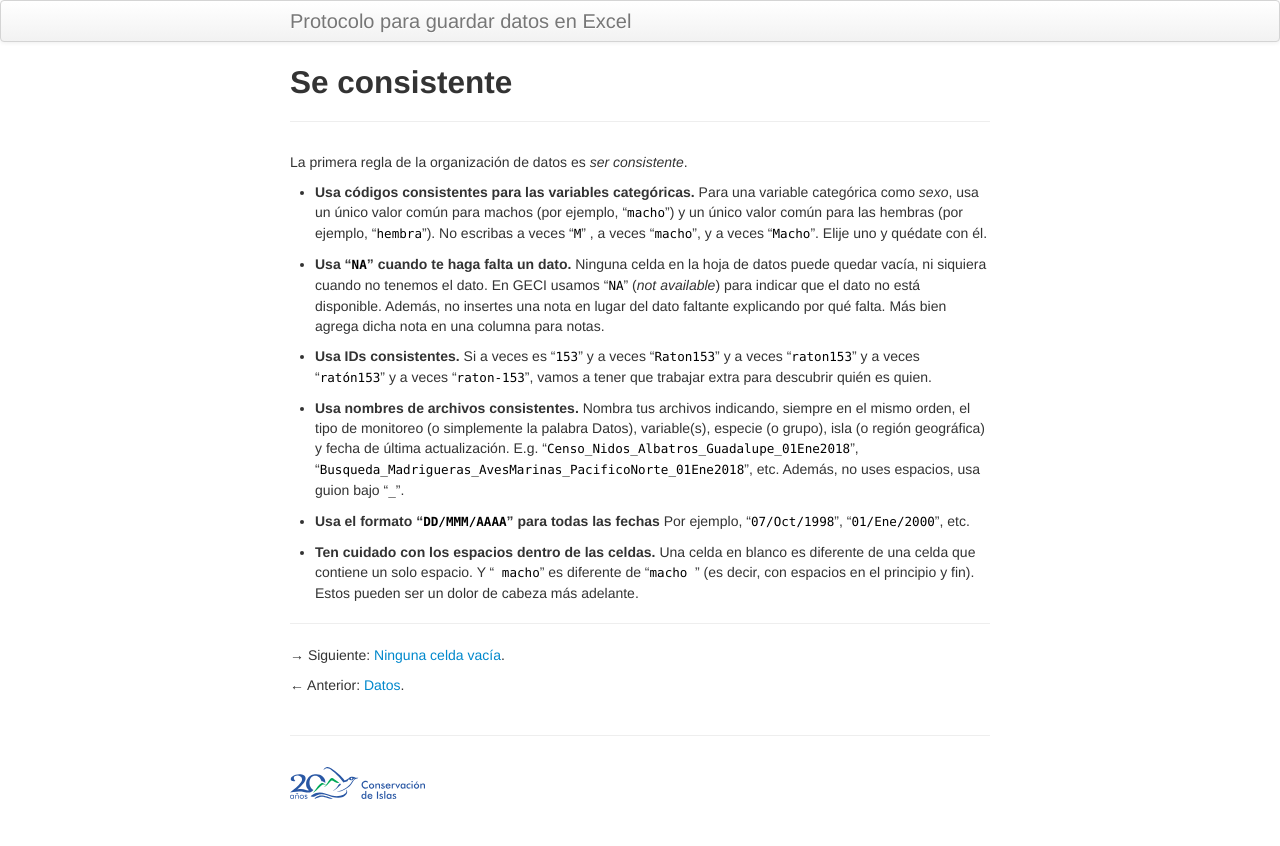
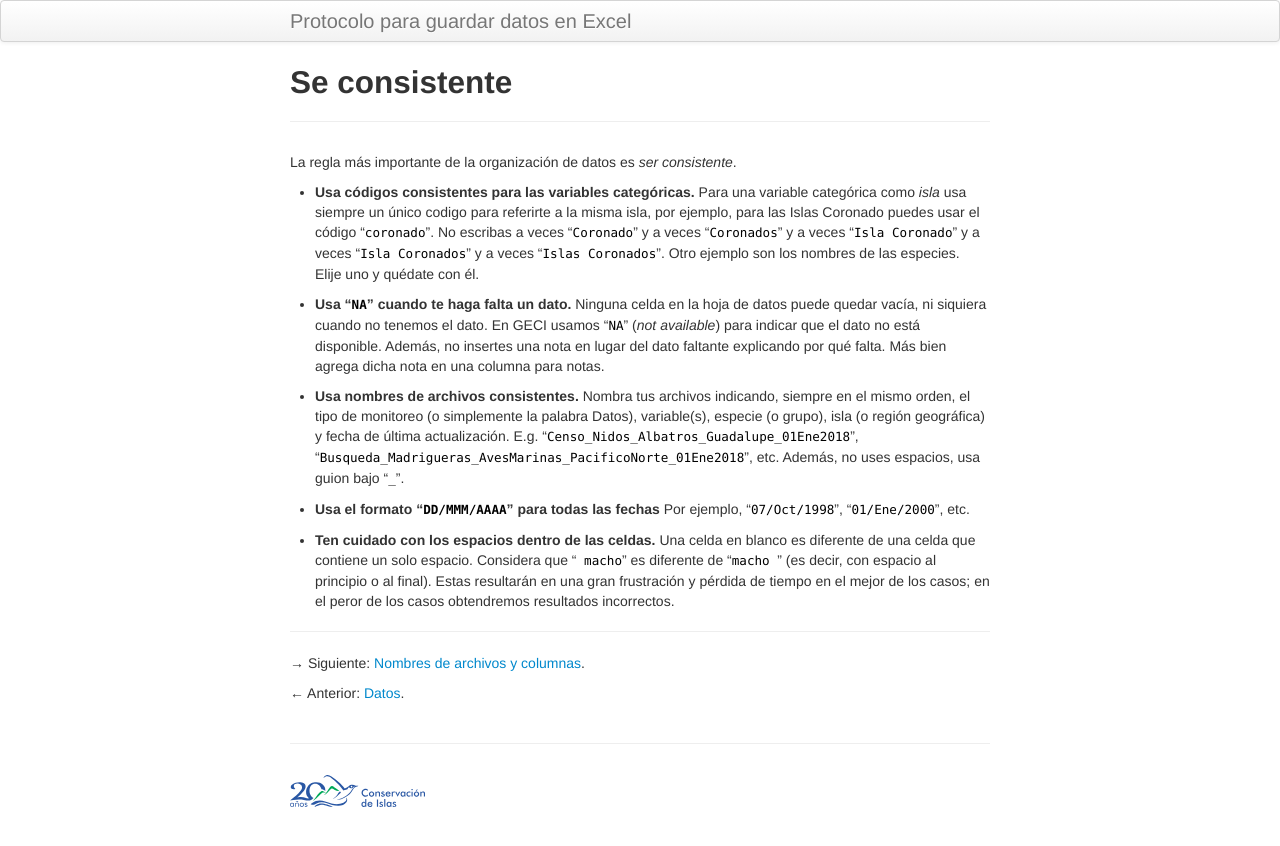
Before and after one commit to MaritzaB/datos_en_excel, a Jekyll site: the page built from pages/consistencia.md, in a window 1280 px wide. Shown: the top 846 px of the page. Built offline with Jekyll 4.4.1, drawn with Linux system fonts in a browser that asks for light colours.

Commit message:
Agrega página sobre nomenclatura

```diff
--- a/pages/consistencia.md
+++ b/pages/consistencia.md
@@ -1,25 +1,23 @@
 ---
 layout: page
 title: Se consistente
-description: La primera regla de la organización de datos es ser consistente
+description: La regla más importante de la organización de datos es ser consistente
 ---
 
-La primera regla de la organización de datos es *ser consistente*.
+La regla más importante de la organización de datos es *ser consistente*.
 
-- **Usa códigos consistentes para las variables categóricas.** Para una variable categórica como *sexo*, usa un único valor común para machos (por ejemplo, "`macho`") y un único valor común para las hembras (por ejemplo, "`hembra`"). No escribas a veces "`M`" , a veces "`macho`", y a veces "`Macho`". Elije uno y quédate con él.
+- **Usa códigos consistentes para las variables categóricas.** Para una variable categórica como *isla* usa siempre un único codigo para referirte a la misma isla, por ejemplo, para las Islas Coronado puedes usar el código "`coronado`". No escribas a veces "`Coronado`" y a veces "`Coronados`" y a veces "`Isla Coronado`" y a veces "`Isla Coronados`" y a veces "`Islas Coronados`". Otro ejemplo son los nombres de las especies. Elije uno y quédate con él.
 
 - **Usa "`NA`" cuando te haga falta un dato.** Ninguna celda en la hoja de datos puede quedar vacía, ni siquiera cuando no tenemos el dato. En GECI usamos "`NA`" (_not available_) para indicar que el dato no está disponible. Además, no insertes una nota en lugar del dato faltante explicando por qué falta. Más bien agrega dicha nota en una columna para notas.
-
-- **Usa IDs consistentes.** Si a veces es "`153`" y a veces "`Raton153`" y a veces "`raton153`" y a veces "`ratón153`" y a veces "`raton-153`", vamos a tener que trabajar extra para descubrir quién es quien.
 
 - **Usa nombres de archivos consistentes.** Nombra tus archivos indicando, siempre en el mismo orden, el tipo de monitoreo (o simplemente la palabra Datos), variable(s), especie (o grupo), isla (o región geográfica) y fecha de última actualización. E.g. "`Censo_Nidos_Albatros_Guadalupe_01Ene2018`", "`Busqueda_Madrigueras_AvesMarinas_PacificoNorte_01Ene2018`", etc. Además, no uses espacios, usa guion bajo "`_`".
 
 - **Usa el formato "`DD/MMM/AAAA`" para todas las fechas** Por ejemplo, "`07/Oct/1998`", "`01/Ene/2000`", etc.
 
-- **Ten cuidado con los espacios dentro de las celdas.** Una celda en blanco es diferente de una celda que contiene un solo espacio. Y "` macho`" es diferente de "`macho `" (es decir, con espacios en el principio y fin). Estos pueden ser un dolor de cabeza más adelante.
+- **Ten cuidado con los espacios dentro de las celdas.** Una celda en blanco es diferente de una celda que contiene un solo espacio. Considera que "` macho`" es diferente de "`macho `" (es decir, con espacio al principio o al final). Estas resultarán en una gran frustración y pérdida de tiempo en el mejor de los casos; en el peror de los casos obtendremos resultados incorrectos.
 
 ---
 
-&rarr; Siguiente: [Ninguna celda vacía](ninguna_celda_vacia.html).
+&rarr; Siguiente: [Nombres de archivos y columnas](nomenclatura.html).
 
 &larr; Anterior: [Datos](datos.html).
```
Also changed, not shown: index.md (+1 -0 lines), pages/ninguna_celda_vacia.md (+1 -1 lines), pages/nomenclatura.md (added, +32 -0 lines).
